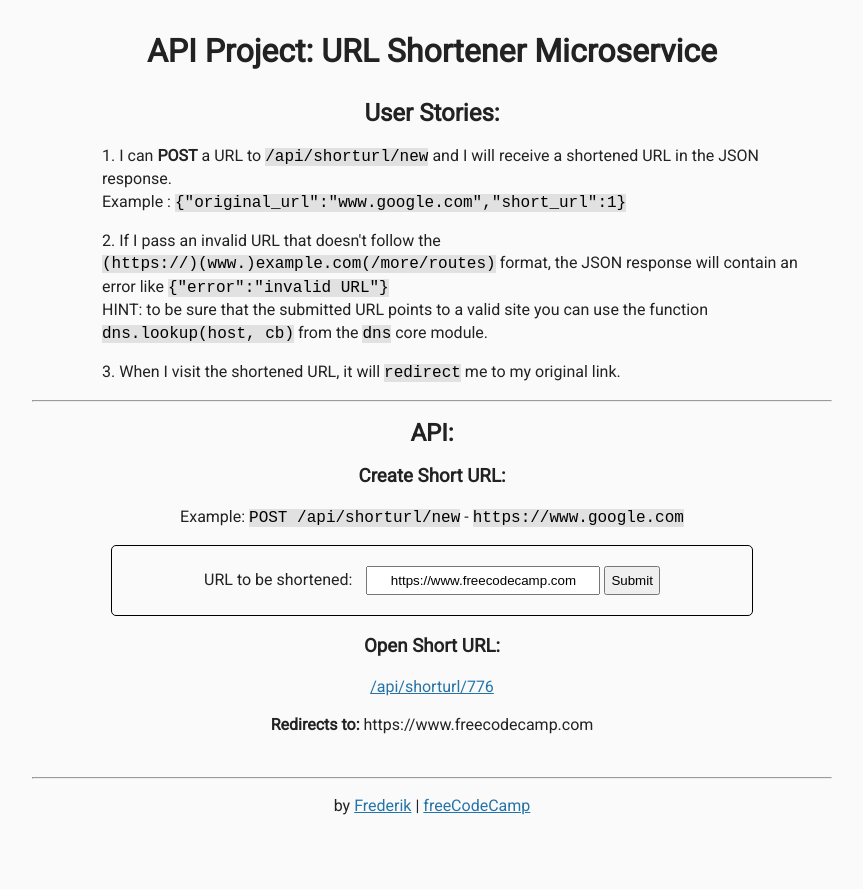
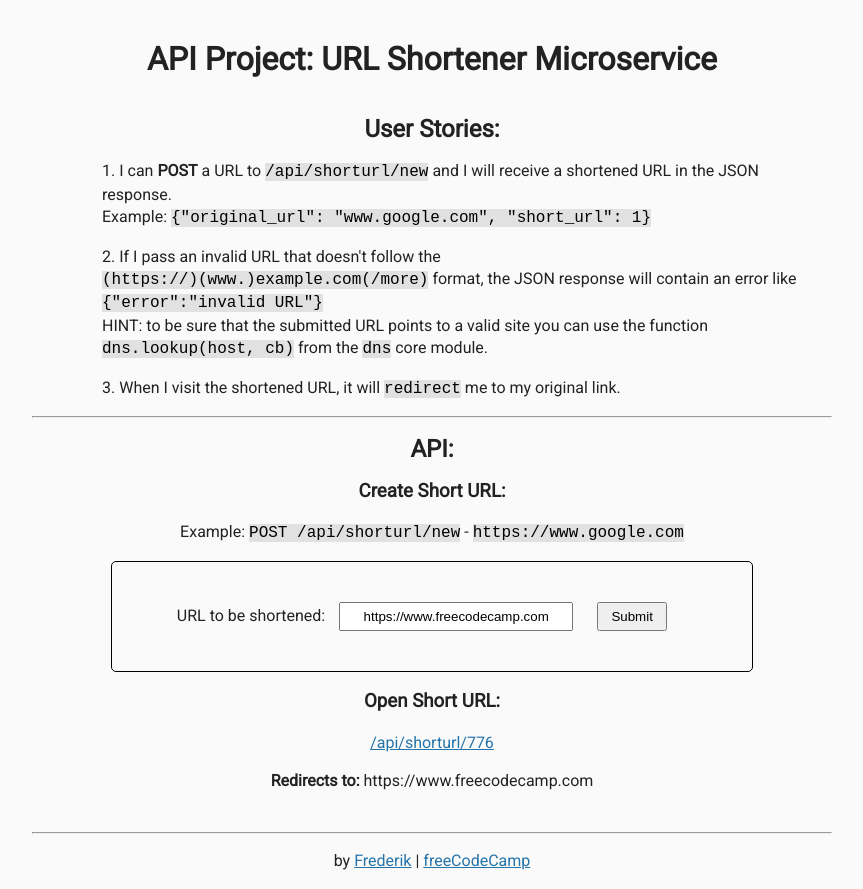
Before and after one commit to Myrmidonut/fcc_api_url_shortener, a website: page views/index.html in a window 1280 px wide. Shown: the whole page, without its empty margins (208-1071 px from the left). Before the commit the page ends 833 px from the top, so only its background shows below. Drawn offline with Linux system fonts and the light colour scheme; files that its build step writes are made by us from their sources.

Commit message:
form layout, h1 line height

```diff
--- a/public/style.css
+++ b/public/style.css
@@ -57,4 +57,16 @@ input {
 input[type=text] {
   width: 220px;
   text-align: center;
+  margin-top: 20px;
+  margin-bottom: 20px;
 }
+
+input[type=submit] {
+  width: 70px;
+  margin-left: 20px;
+  margin-right: 20px;
+}
+
+h1 {
+  line-height: initial;
+}
--- a/views/index.html
+++ b/views/index.html
@@ -6,7 +6,7 @@
     <meta charset="utf-8">
     <meta name="viewport" content="width=device-width, initial-scale=1.0">
 
-    <link rel="shortcut icon" href="https://cdn.hyperdev.com/us-east-1%3A52a203ff-088b-420f-81be-45bf559d01b1%2Ffavicon.ico" type="image/x-icon"/>
+    <link rel="shortcut icon" href="https://cdn.hyperdev.com/us-east-1%3A52a203ff-088b-420f-81be-45bf559d01b1%2Ffavicon.ico" type="image/x-icon">
     <link href="https://fonts.googleapis.com/css?family=Roboto" rel="stylesheet">
     <link href="style.css" rel="stylesheet">
   </head>
@@ -21,8 +21,8 @@
 
       <h2>User Stories:</h2>
       <ol class="user-stories">
-        <li>I can <strong>POST</strong> a URL to <code>/api/shorturl/new</code> and I will receive a shortened URL in the JSON response.<br>Example : <code>{"original_url":"www.google.com","short_url":1}</code></li>
-        <li>If I pass an invalid URL that doesn't follow the<br><code>(https://)(www.)example.com(/more/routes)</code> format, the JSON response will contain an error like <code>{"error":"invalid URL"}</code><br>
+        <li>I can <strong>POST</strong> a URL to <code>/api/shorturl/new</code> and I will receive a shortened URL in the JSON response.<br>Example: <code>{"original_url": "www.google.com", "short_url": 1}</code></li>
+        <li>If I pass an invalid URL that doesn't follow the<br><code>(https://)(www.)example.com(/more)</code> format, the JSON response will contain an error like <code>{"error":"invalid URL"}</code><br>
         HINT: to be sure that the submitted URL points to a valid site you can use the function <code>dns.lookup(host, cb)</code> from the <code>dns</code> core module.</li>
         <li>When I visit the shortened URL, it will <code>redirect</code> me to my original link.</li>
       </ol>
```
